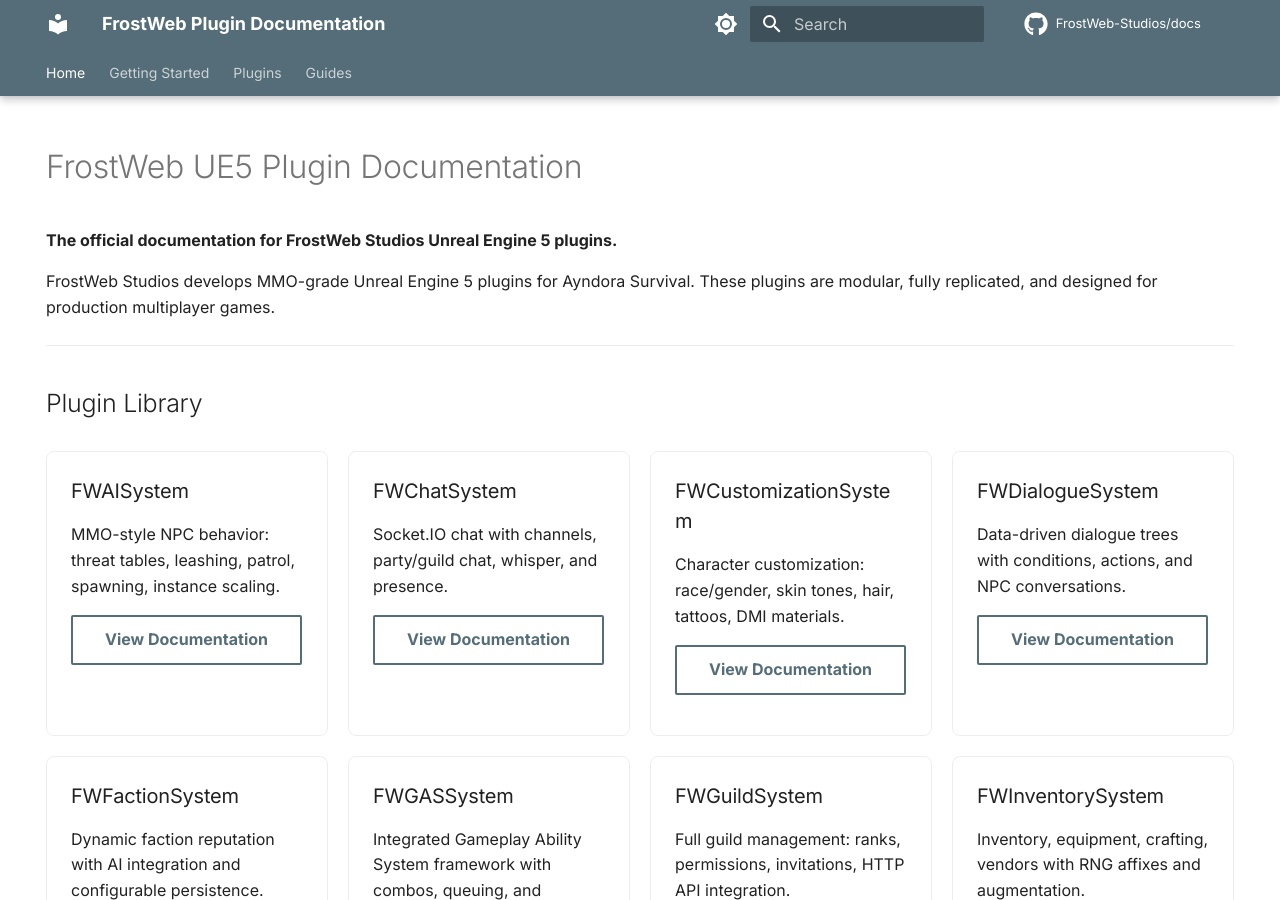
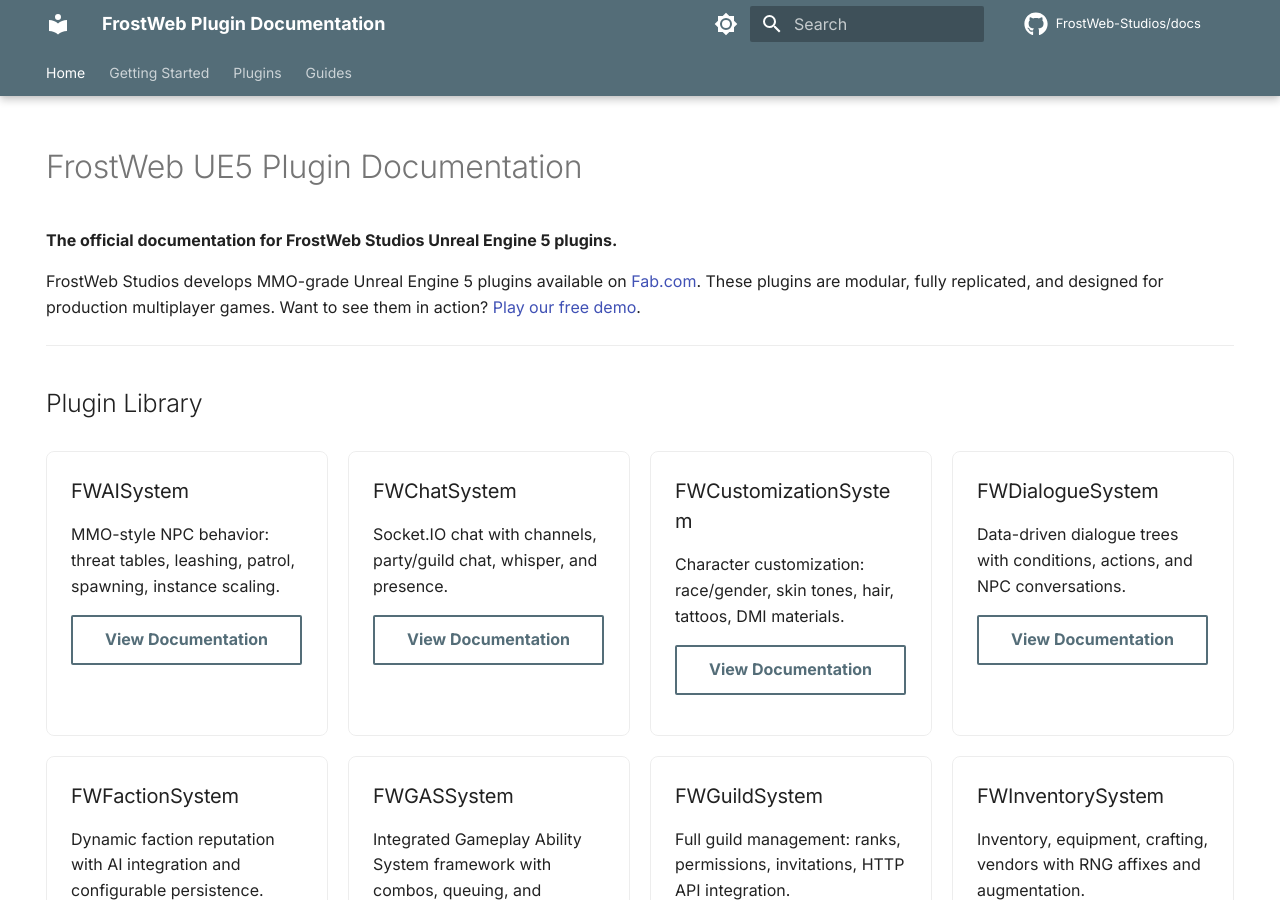
Before and after one commit to FrostWeb-Studios/docs, an MkDocs documentation site: the page built from docs/index.md, in a window 1280 px wide and 900 px high. Built offline with MkDocs 1.6.1 and Material for MkDocs 9.7.7, drawn with Linux system fonts in a browser that asks for light colours; comment, search, counter and statistics services are not loaded; the version menu is left out.

Commit message:
Remove Ayndora references, reposition as public Fab.com plugins
Replace game-specific URLs with generic placeholders in tutorials.
Add Fab.com and free demo links to landing page.

```diff
--- a/docs/index.md
+++ b/docs/index.md
@@ -9,7 +9,7 @@
 
 **The official documentation for FrostWeb Studios Unreal Engine 5 plugins.**
 
-FrostWeb Studios develops MMO-grade Unreal Engine 5 plugins for Ayndora Survival. These plugins are modular, fully replicated, and designed for production multiplayer games.
+FrostWeb Studios develops MMO-grade Unreal Engine 5 plugins available on [Fab.com](https://fab.com). These plugins are modular, fully replicated, and designed for production multiplayer games. Want to see them in action? [Play our free demo](https://ayndora.frostweb.studio).
 
 ---
 
```
Also changed, not shown: docs/plugins/guild-system/configuration.md (+1 -1 lines), docs/plugins/inventory-system/tutorial.md (+1 -1 lines).
